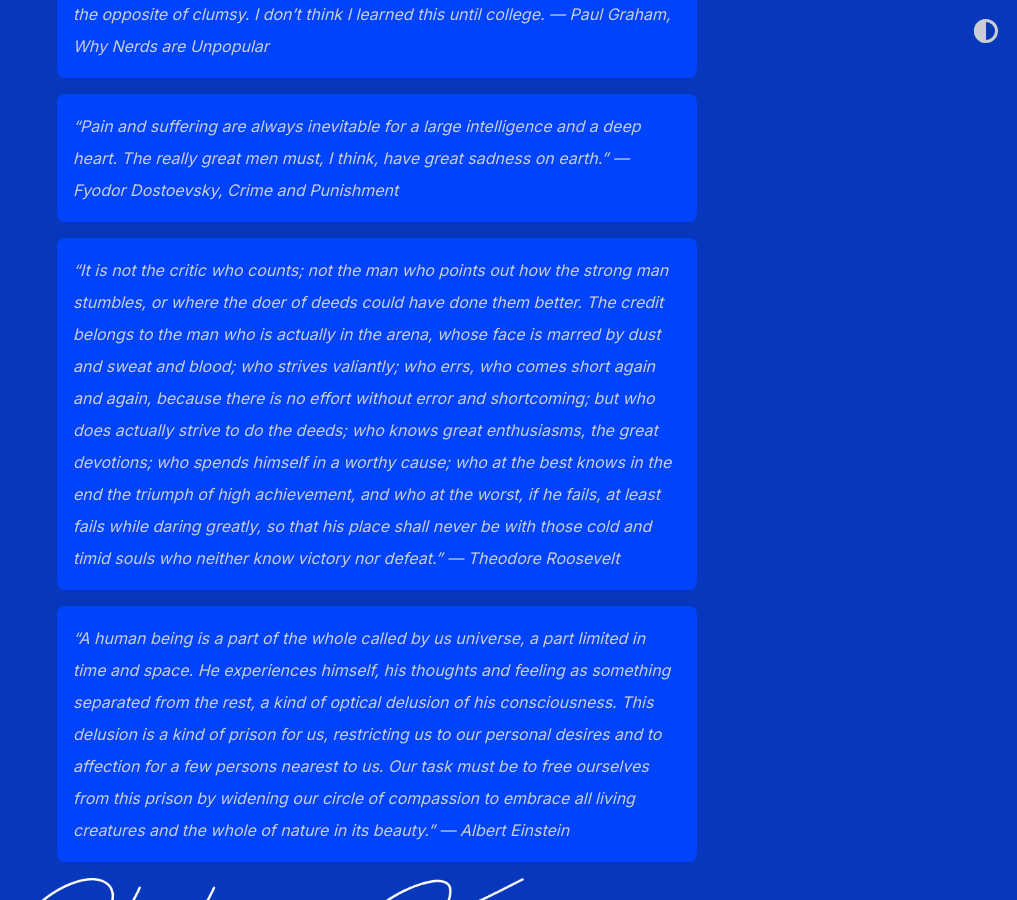
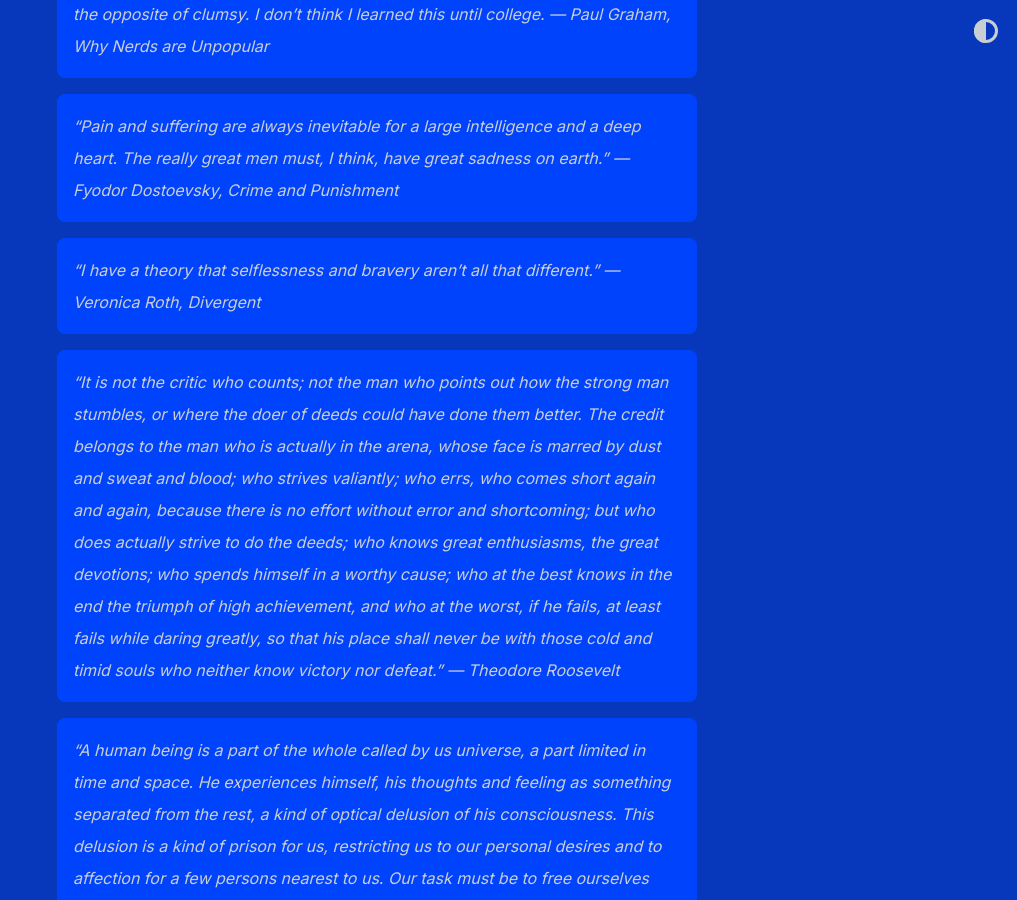
Before and after one commit to shihankanungo/shihankanungo.github.io, a Jekyll site: the page built from about.md, in a window 1280 px wide and 900 px high, scrolled down 3164 px. Shown: the whole window, without its empty margins (263-1280 px from the left). Built offline with Jekyll 4.4.1, drawn with Linux system fonts in a browser that asks for light colours.

Commit message:
Update about.md

```diff
--- a/about.md
+++ b/about.md
@@ -31,6 +31,8 @@
 
 > "Pain and suffering are always inevitable for a large intelligence and a deep heart. The really great men must, I think, have great sadness on earth." --- Fyodor Dostoevsky, <i>Crime and Punishment</i>
 
+> "I have a theory that selflessness and bravery aren't all that different." --- Veronica Roth, <i>Divergent</i>
+
 > "It is not the critic who counts; not the man who points out how the strong man stumbles, or where the doer of deeds could have done them better. The credit belongs to the man who is actually in the arena, whose face is marred by dust and sweat and blood; who strives valiantly; who errs, who comes short again and again, because there is no effort without error and shortcoming; but who does actually strive to do the deeds; who knows great enthusiasms, the great devotions; who spends himself in a worthy cause; who at the best knows in the end the triumph of high achievement, and who at the worst, if he fails, at least fails while daring greatly, so that his place shall never be with those cold and timid souls who neither know victory nor defeat." --- Theodore Roosevelt
 
 > "A human being is a part of the whole called by us universe, a part limited in time and space. He experiences himself, his thoughts and feeling as something separated from the rest, a kind of optical delusion of his consciousness. This delusion is a kind of prison for us, restricting us to our personal desires and to affection for a few persons nearest to us. Our task must be to free ourselves from this prison by widening our circle of compassion to embrace all living creatures and the whole of nature in its beauty." --- Albert Einstein
```
